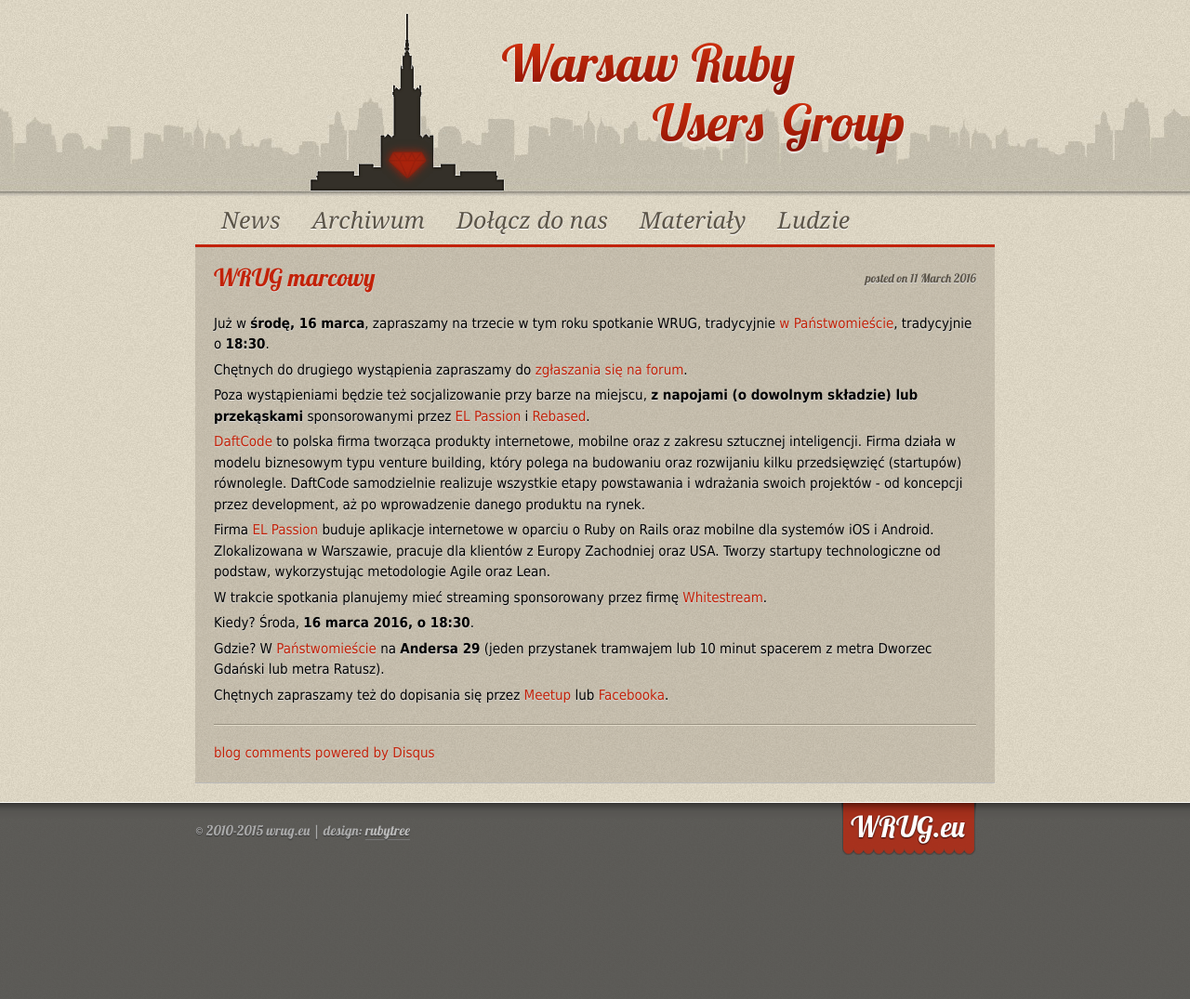
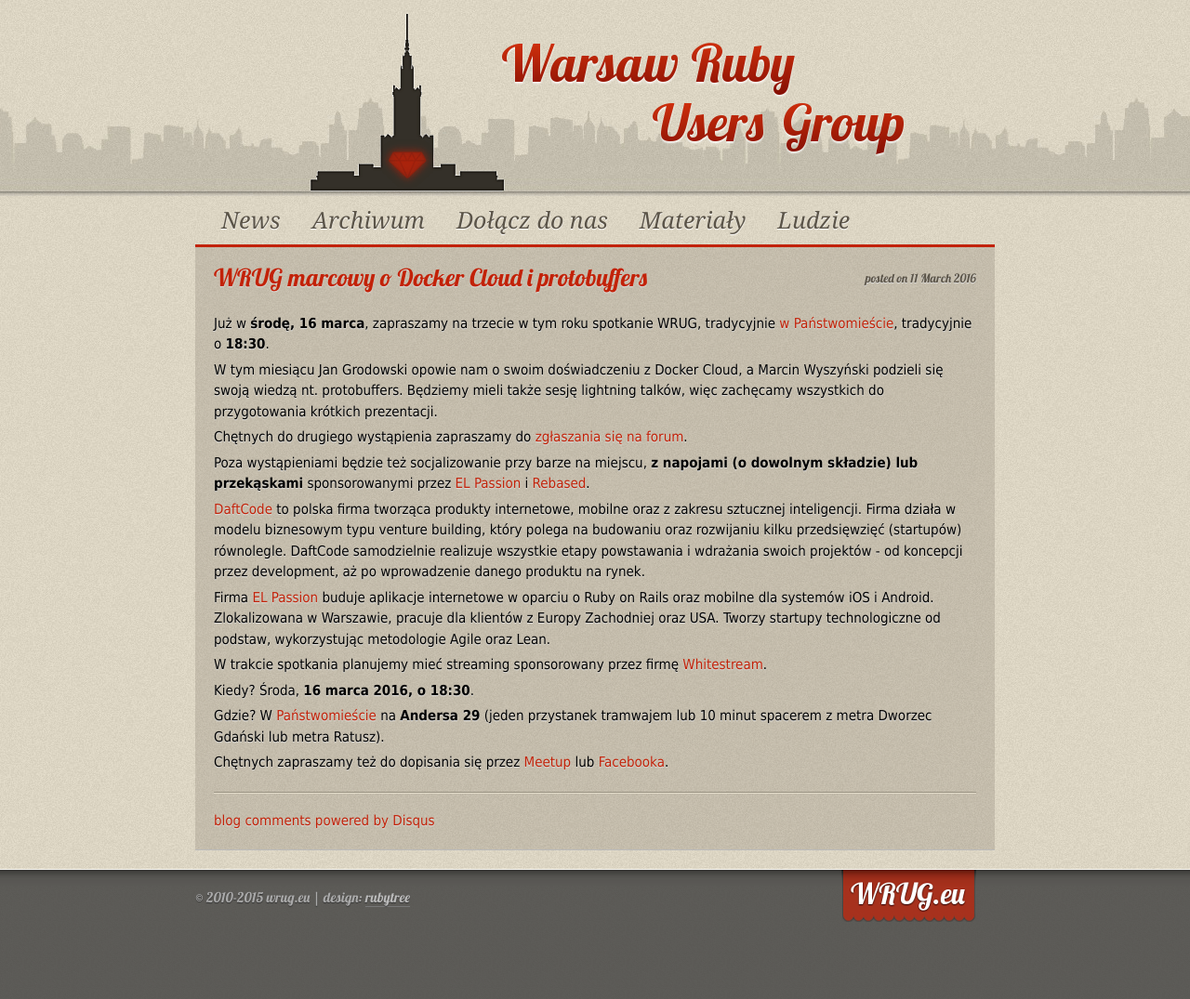
Before and after one commit to wrug/wrug.eu, a Jekyll site: the page built from _posts/2016-03-11-spotkanie-marcowe.md, in a window 1280 px wide. Shown: the whole page at 93% size. Built offline with Jekyll 4.4.1, drawn with Linux system fonts in a browser that asks for light colours; comment, search, counter and statistics services are not loaded; before the commit the page ends 1003 px from its top, so only the background shows below that.

Commit message:
March 2016: Update speakers

```diff
--- a/_posts/2016-03-11-spotkanie-marcowe.md
+++ b/_posts/2016-03-11-spotkanie-marcowe.md
@@ -1,11 +1,15 @@
 ---
 layout: post
-title: WRUG marcowy
+title: WRUG marcowy o Docker Cloud i protobuffers
 ---
 
 Już w **środę, 16 marca**, zapraszamy na trzecie w tym roku
 spotkanie WRUG, tradycyjnie [w Państwomieście](http://panstwomiasto.pl),
 tradycyjnie o **18:30**.
+
+W tym miesiącu Jan Grodowski opowie nam o swoim doświadczeniu z Docker Cloud,
+a Marcin Wyszyński podzieli się swoją wiedzą nt. protobuffers. Będziemy mieli także
+sesję lightning talków, więc zachęcamy wszystkich do przygotowania krótkich prezentacji.
 
 Chętnych do drugiego wystąpienia zapraszamy do [zgłaszania się na
 forum](http://forum.rubyonrails.pl/t/wrug-marcowy-16-03-2016-sroda/11533).
```
